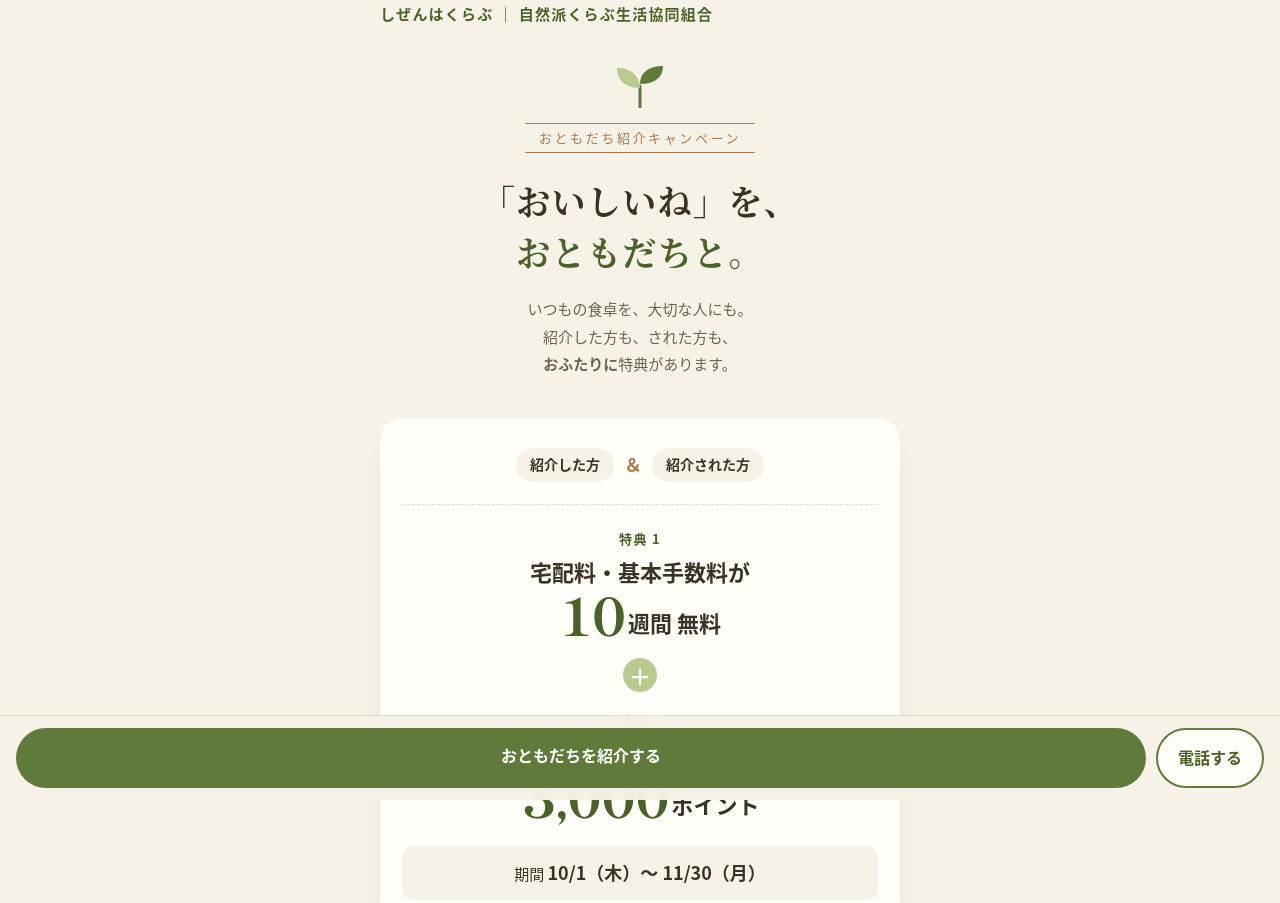
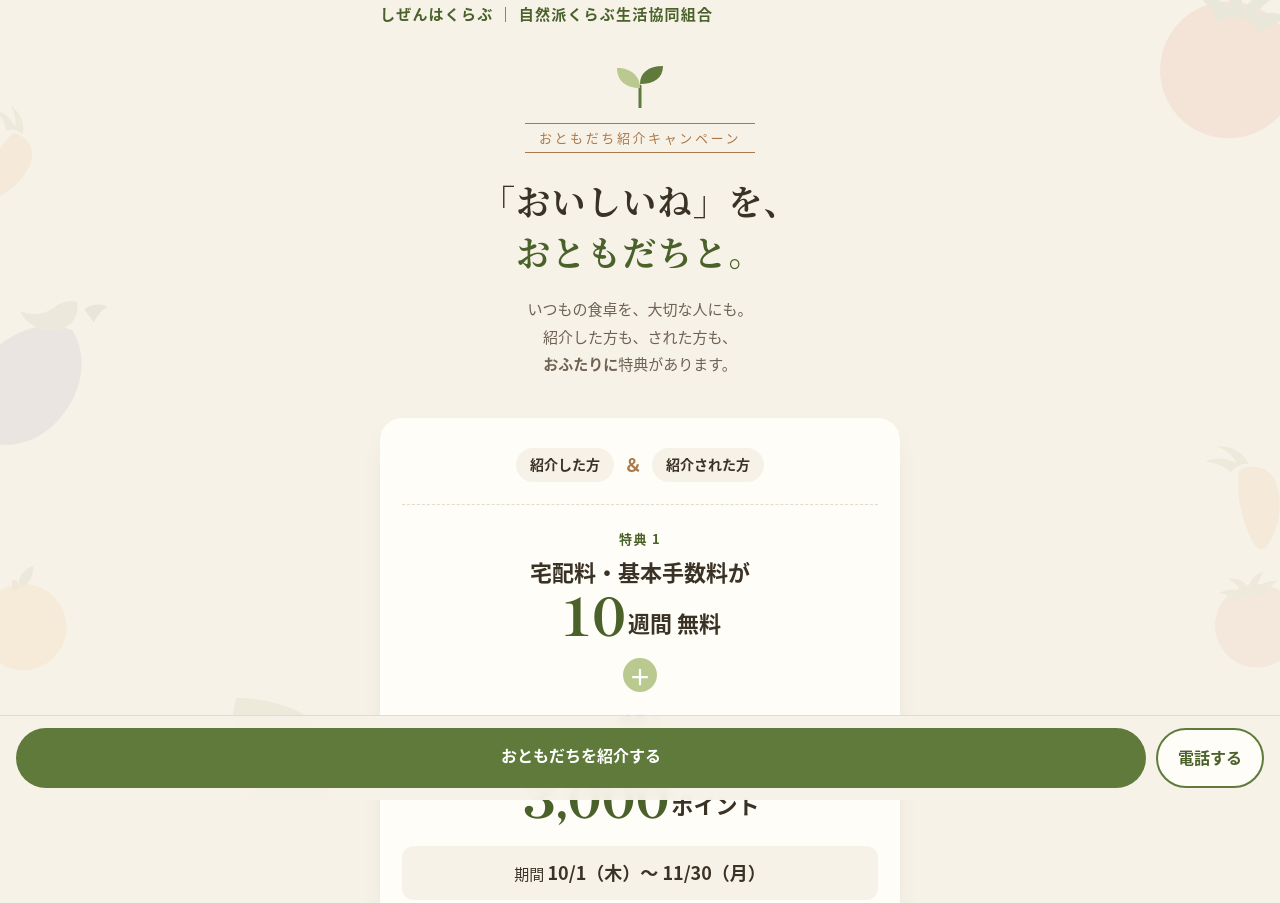
Before and after one commit to shizenha-club/shizenha-shoukai-lp, a plain HTML site: page index.html in a window 1280 px wide. Shown: the top 903 px of the page. Drawn offline with Linux system fonts and the light colour scheme; a web font is replaced by a local one.

Commit message:
背景に薄い野菜イラストを追加

```diff
--- a/index.html
+++ b/index.html
@@ -130,10 +130,29 @@ footer b{display:block;color:var(--ink);font-size:14px;margin-bottom:4px}
 .sticky a{flex:1;text-align:center;text-decoration:none;font-weight:900;border-radius:999px;padding:13px 8px;font-size:16px}
 .sticky .s-form{background:var(--green);color:#fff}
 .sticky .s-tel{flex:0 0 108px;background:var(--paper);color:var(--green-d);border:2px solid var(--green)}
+
+/* ---- faint vegetable background ---- */
+.bgveg{position:fixed;inset:0;z-index:-1;pointer-events:none;overflow:hidden}
+.bgveg svg{position:absolute;opacity:.10}
+.bgveg .v-tomato{width:180px;top:-34px;right:-42px;transform:rotate(14deg)}
+.bgveg .v-carrot2{width:120px;top:12%;left:-40px;transform:rotate(20deg);opacity:.08}
+.bgveg .v-eggplant{width:200px;top:34%;left:-72px;transform:rotate(24deg);opacity:.09}
+.bgveg .v-carrot{width:140px;top:52%;right:-52px;transform:rotate(-18deg);opacity:.08}
+.bgveg .v-mikan{width:120px;top:70%;left:-38px;transform:rotate(-10deg);opacity:.09}
+.bgveg .v-tomato2{width:110px;bottom:16%;right:-30px;transform:rotate(-12deg);opacity:.08}
+.bgveg .v-leaf{width:160px;bottom:-46px;left:16%;transform:rotate(8deg);opacity:.08}
 </style>
 </head>
 <body>
-
+<div class="bgveg" aria-hidden="true">
+  <svg class="v-tomato" viewBox="0 0 100 100"><circle cx="50" cy="58" r="38" fill="#d96a4a"/><path d="M50 24c-2-8-8-12-16-13 5 6 8 10 9 14-6-4-13-5-20-3 7 3 12 7 15 12 3-4 7-6 12-6s9 2 12 6c3-5 8-9 15-12-7-2-14-1-20 3 1-4 4-8 9-14-8 1-14 5-16 13z" fill="#7a8b5a"/></svg>
+  <svg class="v-carrot2" viewBox="0 0 100 100"><path d="M38 34c10-2 20 4 22 14 2 14-6 34-20 44-3 2-7 0-8-3C28 72 30 50 38 34z" fill="#e08a3c"/><path d="M46 32c-2-10-8-16-18-19 6 5 9 10 10 16C32 23 25 20 17 21c7 3 12 7 15 13 4-3 8-4 14-2z" fill="#7a8b5a"/></svg>
+  <svg class="v-eggplant" viewBox="0 0 100 100"><path d="M62 22c14 10 18 30 10 48-7 16-24 24-36 18C24 82 22 62 30 46c7-14 18-24 32-24z" fill="#7a6aa8"/><path d="M58 8c4 6 3 12-2 16-6 5-16 5-22 0 8-1 12-4 15-9 2-4 5-6 9-7z" fill="#7a8b5a"/><path d="M63 10c2-4 6-6 10-6-2 3-3 6-3 10" fill="#5c6e40"/></svg>
+  <svg class="v-carrot" viewBox="0 0 100 100"><path d="M38 34c10-2 20 4 22 14 2 14-6 34-20 44-3 2-7 0-8-3C28 72 30 50 38 34z" fill="#e08a3c"/><path d="M46 32c-2-10-8-16-18-19 6 5 9 10 10 16C32 23 25 20 17 21c7 3 12 7 15 13 4-3 8-4 14-2z" fill="#7a8b5a"/></svg>
+  <svg class="v-mikan" viewBox="0 0 100 100"><circle cx="50" cy="56" r="36" fill="#eda93f"/><path d="M52 22c1-8 6-13 15-15-1 8-5 13-11 16z" fill="#7a8b5a"/><rect x="47" y="16" width="5" height="9" rx="2.5" fill="#a8794b"/></svg>
+  <svg class="v-tomato2" viewBox="0 0 100 100"><circle cx="50" cy="58" r="38" fill="#d96a4a"/><path d="M50 24c-2-8-8-12-16-13 5 6 8 10 9 14-6-4-13-5-20-3 7 3 12 7 15 12 3-4 7-6 12-6s9 2 12 6c3-5 8-9 15-12-7-2-14-1-20 3 1-4 4-8 9-14-8 1-14 5-16 13z" fill="#7a8b5a"/></svg>
+  <svg class="v-leaf" viewBox="0 0 100 100"><path d="M50 92C20 74 10 44 14 12c32-4 62 6 76 34C78 76 66 88 50 92z" fill="#7a8b5a"/><path d="M22 78C36 56 56 36 82 22" stroke="#faf6ee" stroke-width="3" fill="none" opacity=".6"/></svg>
+</div>
 <header class="wrap"><div class="logo">しぜんはくらぶ ｜ 自然派くらぶ生活協同組合</div></header>
 
 <main class="wrap">
```
